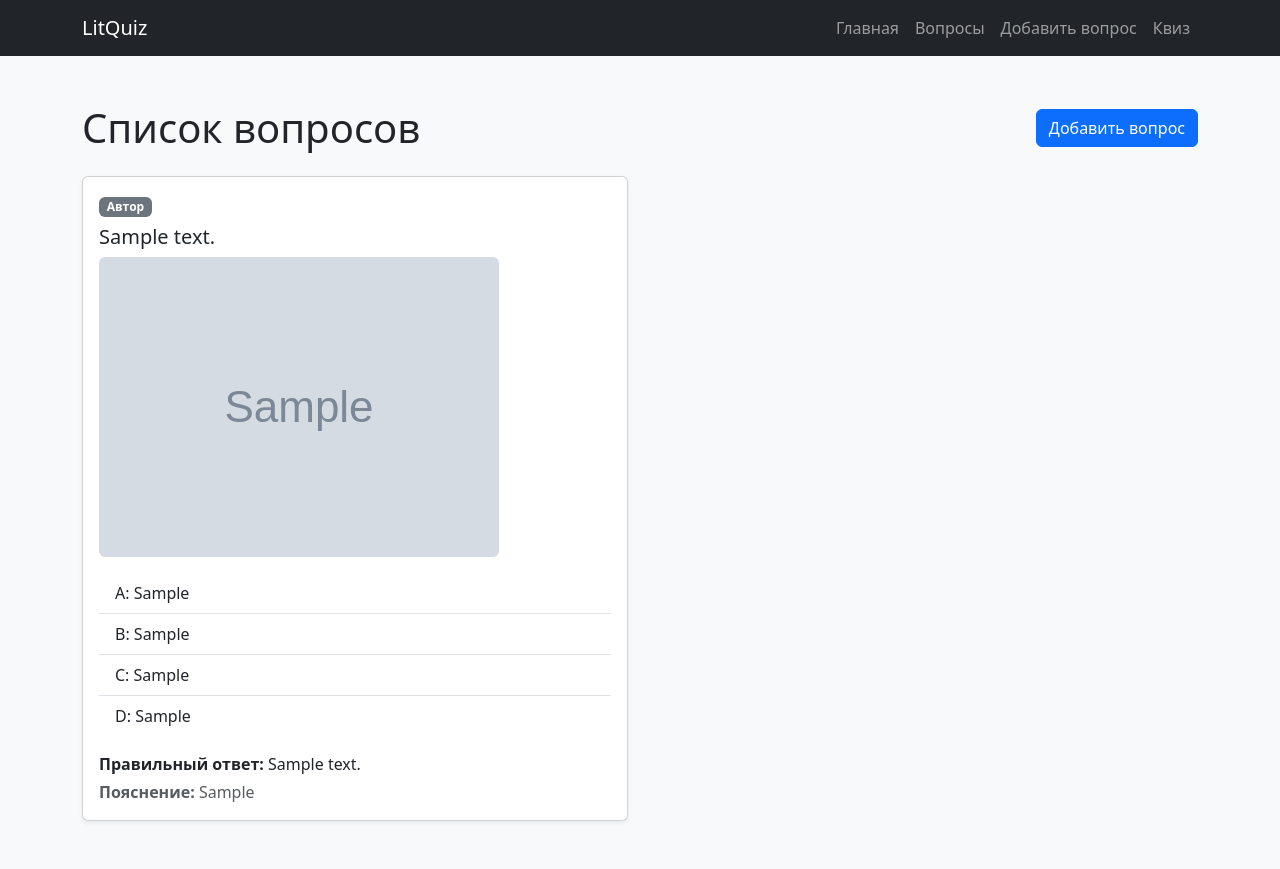
After one commit to divenirel/litquiz, a Django app: page /questions/ in a window 1280 px wide. The commit adds this page. Run offline with Django 4.2, Linux system fonts and the light colour scheme; tables that the repository leaves empty hold one stand-in row (values such as "Sample post"); grey boxes marked "Sample" are stand-in pictures.

Commit message:
add question list page

```diff
--- a/litquiz_project/urls.py
+++ b/litquiz_project/urls.py
@@ -16,9 +16,10 @@ Including another URLconf
 """
 from django.contrib import admin
 from django.urls import path
-from quiz.views import home
+from quiz.views import home, question_list
 
 urlpatterns = [
     path('admin/', admin.site.urls),
     path('', home, name='home'),
+    path('questions/', question_list, name='question_list'),
 ]
--- a/quiz/views.py
+++ b/quiz/views.py
@@ -1,5 +1,11 @@
 from django.shortcuts import render
+from .models import Question
 
 
 def home(request):
     return render(request, 'home.html')
+
+
+def question_list(request):
+    questions = Question.objects.all().order_by('id')
+    return render(request, 'question_list.html', {'questions': questions})
--- a/templates/base.html
+++ b/templates/base.html
@@ -13,8 +13,8 @@
         <a class="navbar-brand" href="/">LitQuiz</a>
         <div class="navbar-nav">
             <a class="nav-link" href="/">Главная</a>
-            <a class="nav-link" href="#">Вопросы</a>
-            <a class="nav-link" href="#">Добавить вопрос</a>
+            <a class="nav-link" href="/questions/">Вопросы</a>
+            <a class="nav-link" href="/admin/quiz/question/add/">Добавить вопрос</a>
             <a class="nav-link" href="#">Квиз</a>
         </div>
     </div>
--- a/templates/home.html
+++ b/templates/home.html
@@ -11,7 +11,7 @@
             Здесь можно хранить вопросы, редактировать их и проходить тестирование.
         </p>
         <div class="mt-4">
-            <a href="#" class="btn btn-primary btn-lg me-2">Смотреть вопросы</a>
+            <a href="/questions/" class="btn btn-primary btn-lg me-2">Смотреть вопросы</a>
             <a href="#" class="btn btn-outline-secondary btn-lg">Пройти квиз</a>
         </div>
     </div>
--- /dev/null
+++ b/templates/question_list.html
@@ -0,0 +1,48 @@
+{% extends 'base.html' %}
+
+{% block title %}Список вопросов | LitQuiz{% endblock %}
+
+{% block content %}
+<div class="d-flex justify-content-between align-items-center mb-4">
+    <h1 class="mb-0">Список вопросов</h1>
+    <a href="/admin/quiz/question/add/" class="btn btn-primary">Добавить вопрос</a>
+</div>
+
+{% if questions %}
+    <div class="row g-4">
+        {% for question in questions %}
+            <div class="col-md-6">
+                <div class="card h-100 shadow-sm">
+                    <div class="card-body">
+                        <span class="badge bg-secondary mb-2">{{ question.get_category_display }}</span>
+                        <h5 class="card-title">{{ question.text }}</h5>
+
+                        {% if question.image %}
+                            <img src="{{ question.image }}" class="img-fluid rounded mb-3" alt="Изображение к вопросу">
+                        {% endif %}
+
+                        <ul class="list-group list-group-flush mb-3">
+                            <li class="list-group-item">A: {{ question.option_a }}</li>
+                            <li class="list-group-item">B: {{ question.option_b }}</li>
+                            <li class="list-group-item">C: {{ question.option_c }}</li>
+                            <li class="list-group-item">D: {{ question.option_d }}</li>
+                        </ul>
+
+                        <p class="mb-1"><strong>Правильный ответ:</strong> {{ question.correct_answer }}</p>
+
+                        {% if question.explanation %}
+                            <p class="text-muted mb-0">
+                                <strong>Пояснение:</strong> {{ question.explanation }}
+                            </p>
+                        {% endif %}
+                    </div>
+                </div>
+            </div>
+        {% endfor %}
+    </div>
+{% else %}
+    <div class="alert alert-info">
+        Пока нет ни одного вопроса.
+    </div>
+{% endif %}
+{% endblock %}
```
